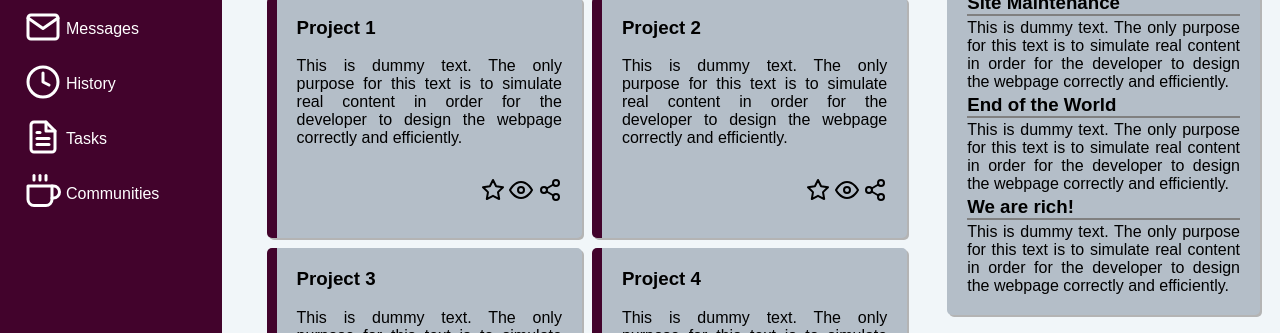
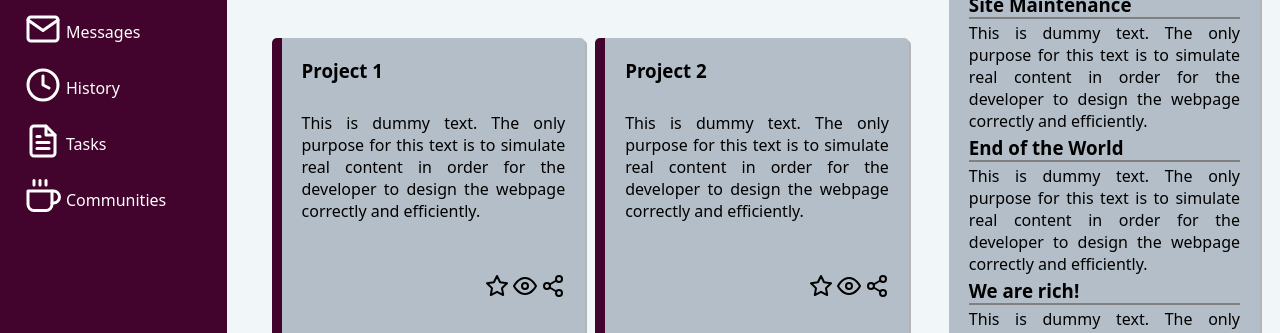
Before and after one commit to felipeggrs/dashboard-project, a plain HTML site: page index.html in a window 1280 px wide. Shown: the part 262-595 px from the top of the page. Drawn offline with Linux system fonts and the light colour scheme.

Commit message:
Organize the HTML and CSS code

```diff
--- a/styles.css
+++ b/styles.css
@@ -1,11 +1,12 @@
+/* Welcome to my dashboard design, as you can see, it is organized by section. First, we have the general stuff and the initial reset. Next, you can see the header, sidebar, main content and side content designs */
+
 * {
     padding: 0;
     margin: 0;
     box-sizing: border-box;
-    font-family: Arial, Helvetica, sans-serif;
+    font-family: system-ui, -apple-system, BlinkMacSystemFont, 'Segoe UI', Roboto, Oxygen, Ubuntu, Cantarell, 'Open Sans', 'Helvetica Neue', sans-serif;
     list-style: none;
     text-decoration: none;
-
 }
 
 :root {
@@ -20,6 +21,7 @@ h1 {
     align-self: center;
     color: var(--color-three);
 }
+
 .main-container {
     display: grid;
     grid-template-columns: 1fr 2fr 1fr 1fr 1fr 1fr;
@@ -70,7 +72,6 @@ h1 {
     display: flex;
     flex-flow: column nowrap;
     justify-content: space-between;
-
 
     grid-column: 1 / 2;
     grid-row: 1 / -1;
```
Also changed, not shown: index.html (+3 -0 lines).
